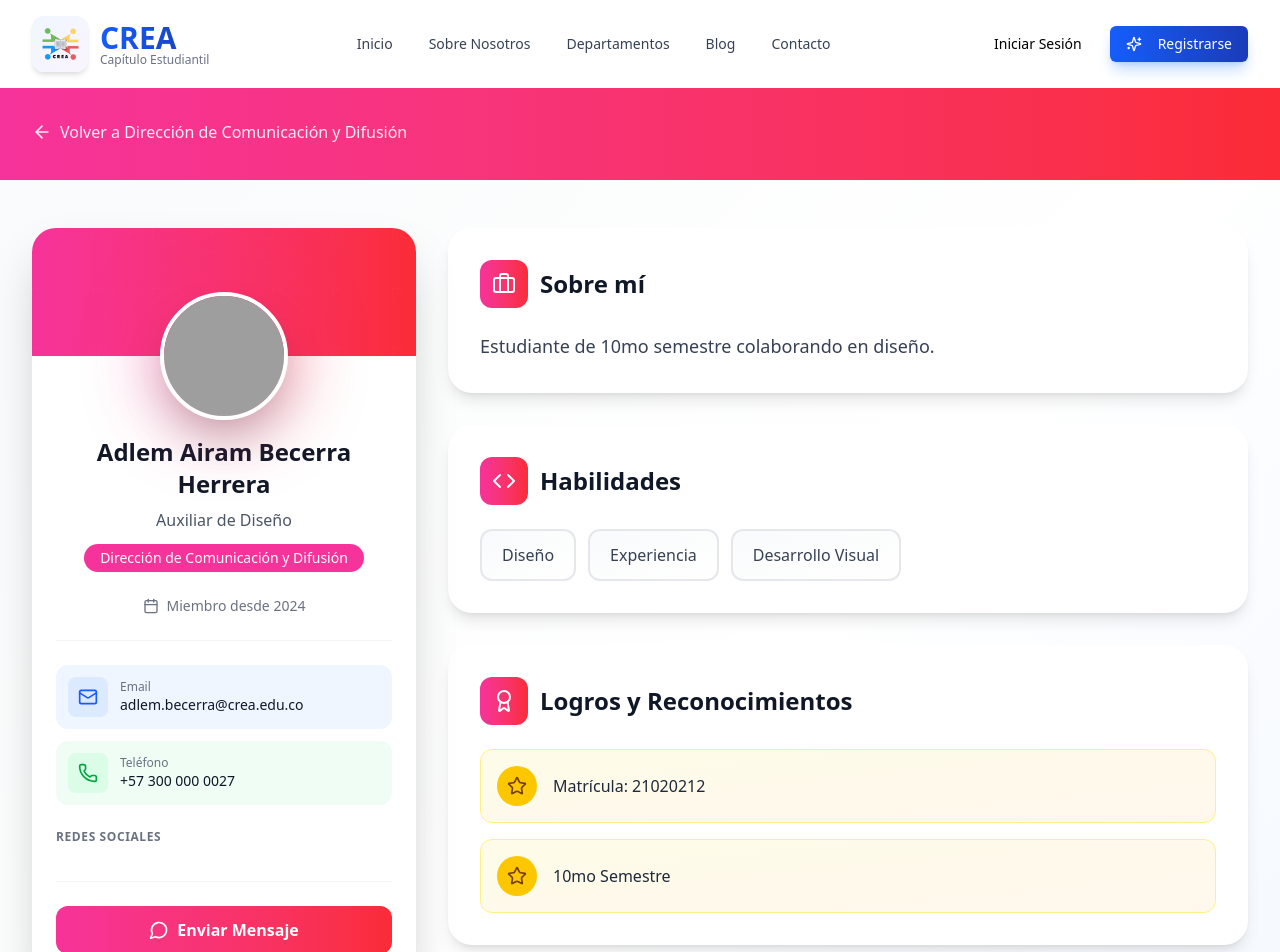
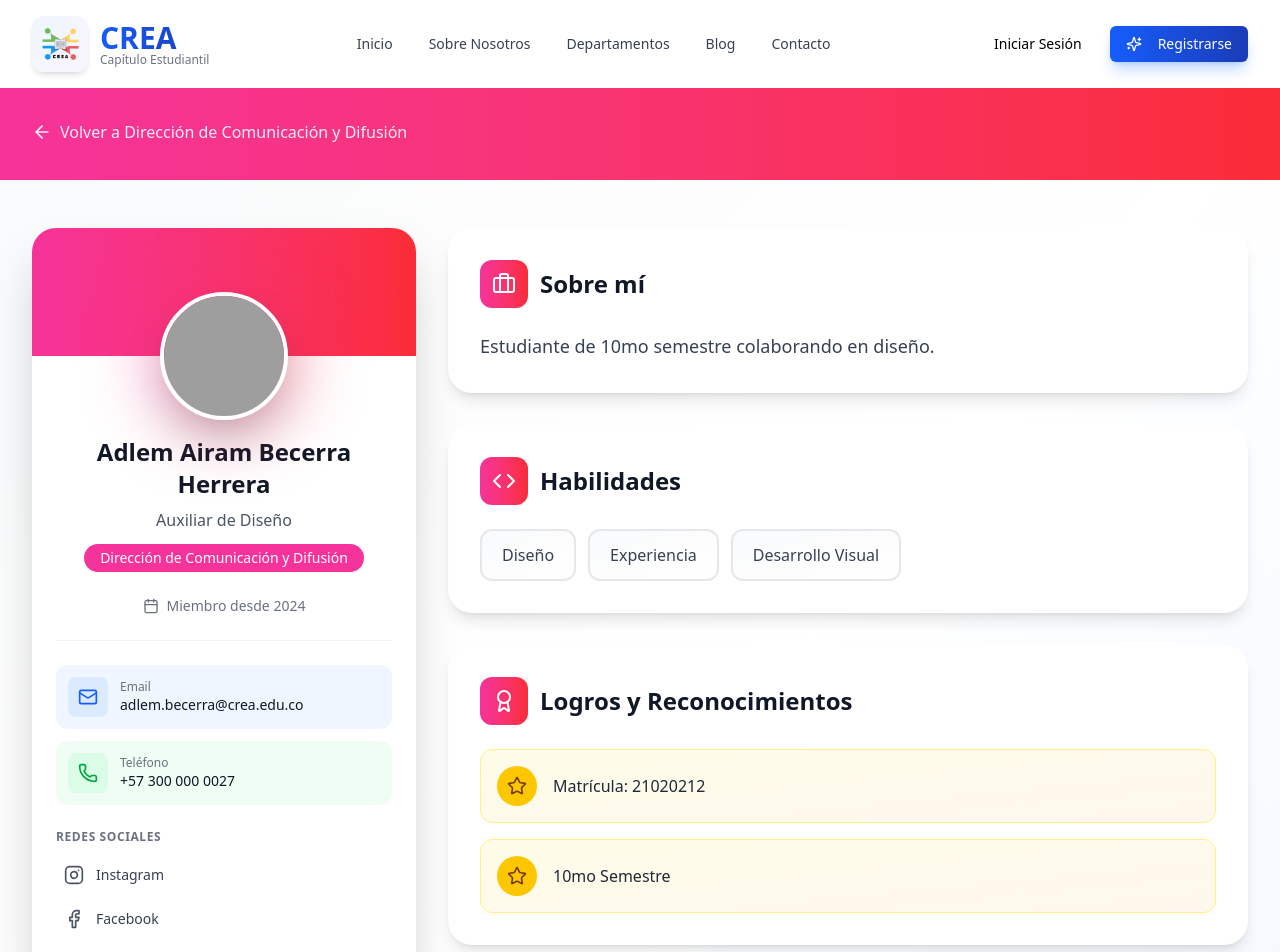
Before and after one commit to kiraberser/CreaCapitulado, a Next.js app: page /departamentos/direccion-comunicacion-difusion/adlem-airam-becerra-herrera in a window 1280 px wide. Shown: the top 952 px of the page. Built offline with nearby package versions, Linux system fonts and the light colour scheme; grey boxes are pictures that could not be loaded.

Commit message:
fix: resolve Link nesting issue in member profile contact buttons

```diff
--- a/src/app/departamentos/[departamento]/[nombre]/page.tsx
+++ b/src/app/departamentos/[departamento]/[nombre]/page.tsx
@@ -1,7 +1,7 @@
 'use client';
 
 import Link from 'next/link';
-import { Mail, Phone, Github, Linkedin, Twitter, ArrowLeft, Award, Calendar, Briefcase, Code, Star, ExternalLink, MessageCircle } from 'lucide-react';
+import { Mail, Phone, ArrowLeft, Award, Calendar, Briefcase, Code, Star, ExternalLink, MessageCircle, Instagram, Facebook } from 'lucide-react';
 import { departments } from '@/data/mockData';
 import { notFound } from 'next/navigation';
 import { use } from 'react';
@@ -89,7 +89,7 @@ export default function MemberProfilePage({
 
                   {/* Contact Information */}
                   <div className="space-y-3 mb-6">
-                    <a
+                    <Link
                       href={`mailto:${member.email}`}
                       className="flex items-center gap-3 p-3 bg-blue-50 hover:bg-blue-100 rounded-xl transition-colors group"
                     >
@@ -100,9 +100,9 @@ export default function MemberProfilePage({
                         <p className="text-xs text-gray-500 font-medium">Email</p>
                         <p className="text-sm text-gray-900 font-medium truncate">{member.email}</p>
                       </div>
-                    </a>
+                    </Link>
 
-                    <a
+                    <Link
                       href={`tel:${member.phone}`}
                       className="flex items-center gap-3 p-3 bg-green-50 hover:bg-green-100 rounded-xl transition-colors group"
                     >
@@ -113,7 +113,7 @@ export default function MemberProfilePage({
                         <p className="text-xs text-gray-500 font-medium">Teléfono</p>
                         <p className="text-sm text-gray-900 font-medium">{member.phone}</p>
                       </div>
-                    </a>
+                    </Link>
                   </div>
 
                   {/* Social Links */}
@@ -121,48 +121,18 @@ export default function MemberProfilePage({
                     <p className="text-xs font-semibold text-gray-500 uppercase tracking-wider mb-3">
                       Redes Sociales
                     </p>
-                    {member.social.linkedin && (
-                      <a
-                        href={`https://${member.social.linkedin}`}
-                        target="_blank"
-                        rel="noopener noreferrer"
-                        className="flex items-center gap-3 p-2 hover:bg-gray-50 rounded-lg transition-colors group"
-                      >
-                        <Linkedin className="w-5 h-5 text-blue-600" />
-                        <span className="text-sm text-gray-700 group-hover:text-blue-600 transition-colors">
-                          LinkedIn
-                        </span>
-                        <ExternalLink className="w-3 h-3 text-gray-400 ml-auto" />
-                      </a>
-                    )}
-                    {'github' in member.social && member.social.github && (
-                      <a
-                        href={`https://${member.social.github}`}
-                        target="_blank"
-                        rel="noopener noreferrer"
-                        className="flex items-center gap-3 p-2 hover:bg-gray-50 rounded-lg transition-colors group"
-                      >
-                        <Github className="w-5 h-5 text-gray-900" />
-                        <span className="text-sm text-gray-700 group-hover:text-gray-900 transition-colors">
-                          GitHub
-                        </span>
-                        <ExternalLink className="w-3 h-3 text-gray-400 ml-auto" />
-                      </a>
-                    )}
-                    {'twitter' in member.social && member.social.twitter && (
-                      <a
-                        href={`https://twitter.com/${member.social.twitter.replace('@', '')}`}
-                        target="_blank"
-                        rel="noopener noreferrer"
-                        className="flex items-center gap-3 p-2 hover:bg-gray-50 rounded-lg transition-colors group"
-                      >
-                        <Twitter className="w-5 h-5 text-blue-400" />
-                        <span className="text-sm text-gray-700 group-hover:text-blue-400 transition-colors">
-                          {member.social.twitter}
-                        </span>
-                        <ExternalLink className="w-3 h-3 text-gray-400 ml-auto" />
-                      </a>
-                    )}
+                    <Link href="https://www.instagram.com/crea_itver/" target="_blank" rel="noopener noreferrer" className="flex items-center gap-3 p-2 hover:bg-gray-50 rounded-lg transition-colors group">
+                      <Instagram className="w-5 h-5 text-gray-600" />
+                      <span className="text-sm text-gray-700 group-hover:text-gray-600 transition-colors">
+                        Instagram
+                      </span>
+                    </Link>
+                    <Link href="https://www.facebook.com/CREA.ITV" target="_blank" rel="noopener noreferrer" className="flex items-center gap-3 p-2 hover:bg-gray-50 rounded-lg transition-colors group">
+                      <Facebook className="w-5 h-5 text-gray-600" />
+                      <span className="text-sm text-gray-700 group-hover:text-gray-600 transition-colors">
+                        Facebook
+                      </span>
+                    </Link>
                   </div>
 
                   {/* CTA Button */}
@@ -301,12 +271,12 @@ export default function MemberProfilePage({
                   {member.name} está abierto/a a nuevas oportunidades de colaboración y proyectos innovadores.
                 </p>
                 <div className="flex flex-col sm:flex-row gap-4 justify-center">
-                  <a
+                  <Link
                     href={`mailto:${member.email}`}
                     className="px-8 py-4 bg-white text-gray-900 font-semibold rounded-xl hover:bg-gray-100 transition-all duration-200 shadow-lg hover:shadow-xl transform hover:-translate-y-1"
                   >
                     Enviar Email
-                  </a>
+                  </Link>
                   <Link
                     href={`/departamentos/${departamento}`}
                     className="px-8 py-4 border-2 border-white text-white font-semibold rounded-xl hover:bg-white hover:text-gray-900 transition-all duration-200"
```
